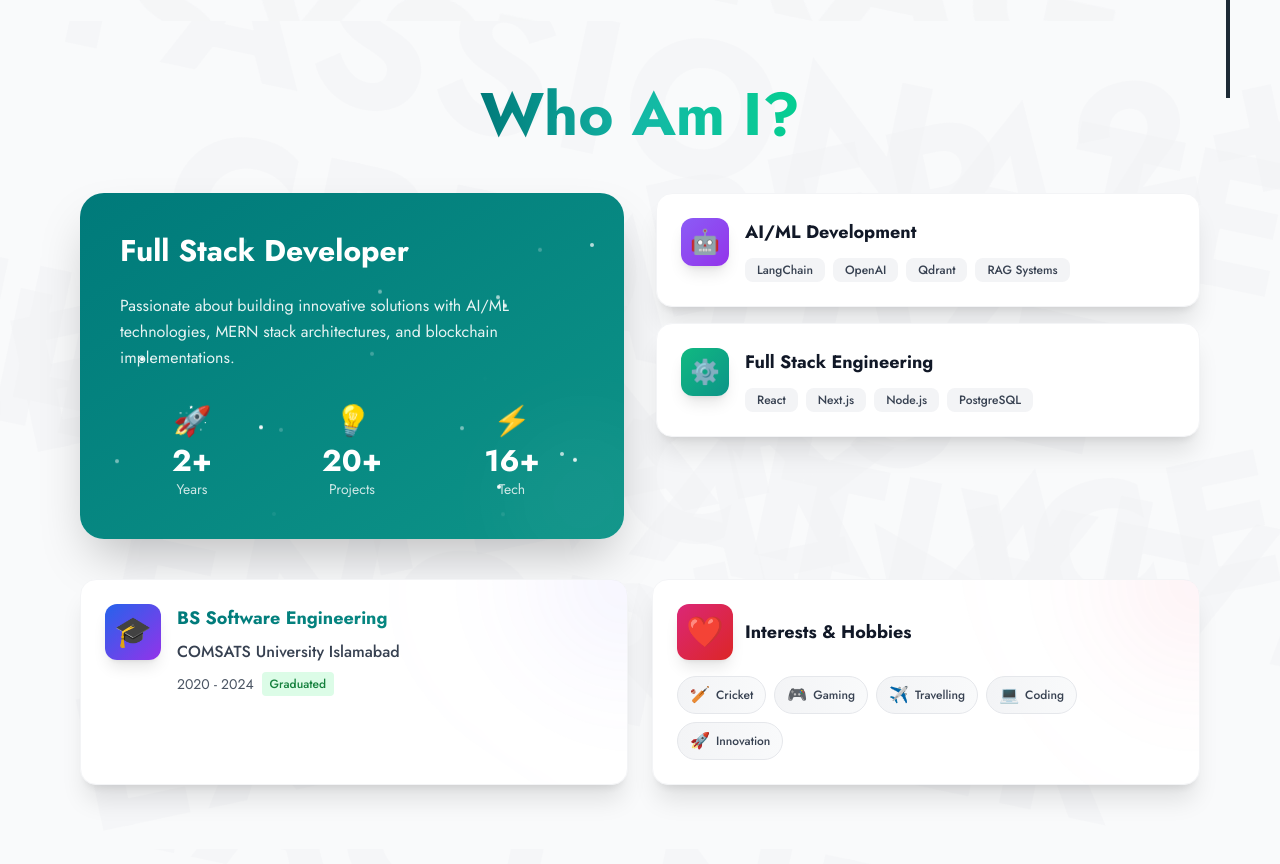
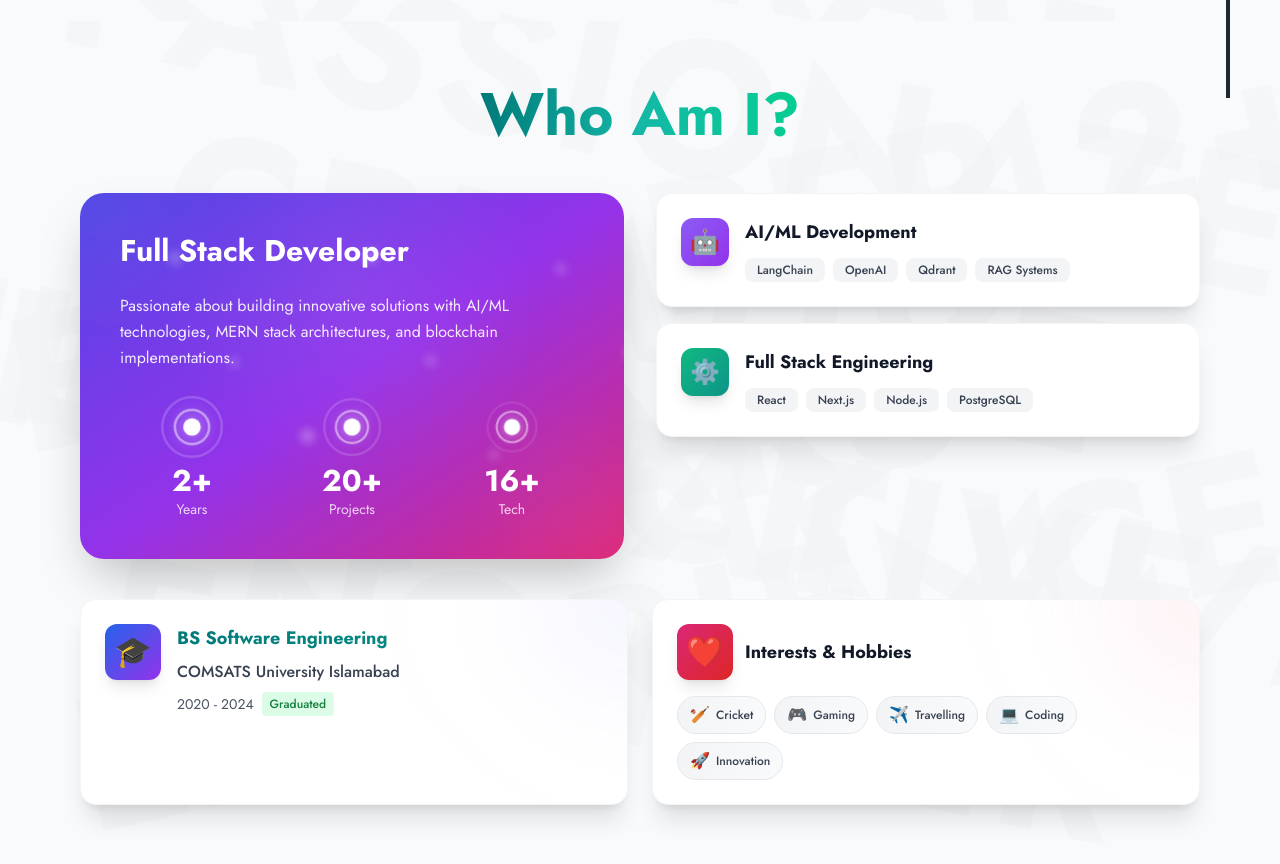
Before and after one commit to Rizu0007/Portfolio-_v2, a Next.js app: page / in a window 1280 px wide. Shown: the part 780-1644 px from the top of the page. Built offline with nearby package versions, Linux system fonts and the light colour scheme; no server answers.

Commit message:
Update About section gradient card - change to indigo-purple-pink gradient, replace emojis with animated concentric rings and glowing points, add floating orbs and morphing mesh overlay

```diff
--- a/sections/AboutSection.tsx
+++ b/sections/AboutSection.tsx
@@ -100,28 +100,50 @@ const AboutSection: React.FC = () => {
             className="relative"
           >
             <motion.div
-              className="bg-gradient-to-br from-marrsgreen to-teal-600 dark:from-carrigreen dark:to-teal-500 rounded-3xl p-8 md:p-10 text-white shadow-2xl relative overflow-hidden group"
+              className="bg-gradient-to-br from-indigo-600 via-purple-600 to-pink-600 dark:from-indigo-500 dark:via-purple-500 dark:to-pink-500 rounded-3xl p-8 md:p-10 text-white shadow-2xl relative overflow-hidden group"
               whileHover={{ scale: 1.02, rotate: -1 }}
               transition={{ type: "spring", stiffness: 300 }}
             >
-              {/* Animated particles */}
+              {/* Animated mesh gradient overlay */}
+              <div className="absolute inset-0 opacity-30">
+                <motion.div
+                  className="absolute inset-0"
+                  style={{
+                    background: "radial-gradient(circle at 20% 50%, rgba(255,255,255,0.2) 0%, transparent 50%)",
+                  }}
+                  animate={{
+                    background: [
+                      "radial-gradient(circle at 20% 50%, rgba(255,255,255,0.2) 0%, transparent 50%)",
+                      "radial-gradient(circle at 80% 50%, rgba(255,255,255,0.2) 0%, transparent 50%)",
+                      "radial-gradient(circle at 50% 80%, rgba(255,255,255,0.2) 0%, transparent 50%)",
+                      "radial-gradient(circle at 50% 20%, rgba(255,255,255,0.2) 0%, transparent 50%)",
+                      "radial-gradient(circle at 20% 50%, rgba(255,255,255,0.2) 0%, transparent 50%)",
+                    ],
+                  }}
+                  transition={{ duration: 10, repeat: Infinity }}
+                />
+              </div>
+
+              {/* Floating orbs */}
               <div className="absolute inset-0">
-                {[...Array(20)].map((_, i) => (
+                {[...Array(8)].map((_, i) => (
                   <motion.div
                     key={i}
-                    className="absolute w-1 h-1 bg-white rounded-full"
+                    className="absolute w-3 h-3 bg-white/40 rounded-full blur-sm"
                     style={{
-                      left: `${Math.random() * 100}%`,
-                      top: `${Math.random() * 100}%`,
+                      left: `${15 + i * 12}%`,
+                      top: `${20 + (i % 3) * 25}%`,
                     }}
                     animate={{
-                      y: [0, -30, 0],
-                      opacity: [0, 1, 0],
+                      y: [0, -20, 0],
+                      x: [0, 10, 0],
+                      scale: [1, 1.2, 1],
+                      opacity: [0.4, 0.8, 0.4],
                     }}
                     transition={{
-                      duration: 3,
+                      duration: 3 + i * 0.5,
                       repeat: Infinity,
-                      delay: i * 0.2,
+                      delay: i * 0.3,
                     }}
                   />
                 ))}
@@ -143,13 +165,13 @@ const AboutSection: React.FC = () => {
 
                 <div className="grid grid-cols-3 gap-4">
                   {[
-                    { value: "2+", label: "Years", icon: "🚀" },
-                    { value: "20+", label: "Projects", icon: "💡" },
-                    { value: "16+", label: "Tech", icon: "⚡" },
+                    { value: "2+", label: "Years" },
+                    { value: "20+", label: "Projects" },
+                    { value: "16+", label: "Tech" },
                   ].map((stat, i) => (
                     <motion.div
                       key={stat.label}
-                      className="text-center"
+                      className="text-center relative"
                       initial={{ opacity: 0, scale: 0 }}
                       whileInView={{ opacity: 1, scale: 1 }}
                       viewport={{ once: true }}
@@ -159,12 +181,53 @@ const AboutSection: React.FC = () => {
                         stiffness: 200,
                       }}
                     >
-                      <motion.div
-                        className="text-3xl mb-1"
-                        animate={{ rotate: [0, 10, -10, 0] }}
-                        transition={{ duration: 2, repeat: Infinity, delay: i * 0.3 }}
-                      >
-                        {stat.icon}
+                      {/* Animated point/dot */}
+                      <motion.div className="flex justify-center mb-3">
+                        <div className="relative w-12 h-12 flex items-center justify-center">
+                          {/* Outer ring */}
+                          <motion.div
+                            className="absolute w-12 h-12 rounded-full border-2 border-white/30"
+                            animate={{
+                              scale: [1, 1.3, 1],
+                              opacity: [0.3, 0.6, 0.3],
+                            }}
+                            transition={{
+                              duration: 2,
+                              repeat: Infinity,
+                              delay: i * 0.3,
+                            }}
+                          />
+                          {/* Middle ring */}
+                          <motion.div
+                            className="absolute w-8 h-8 rounded-full border-2 border-white/50"
+                            animate={{
+                              scale: [1, 1.2, 1],
+                              rotate: [0, 180, 360],
+                            }}
+                            transition={{
+                              duration: 3,
+                              repeat: Infinity,
+                              delay: i * 0.3,
+                            }}
+                          />
+                          {/* Inner dot */}
+                          <motion.div
+                            className="absolute w-4 h-4 rounded-full bg-white shadow-lg"
+                            animate={{
+                              scale: [1, 1.1, 1],
+                              boxShadow: [
+                                "0 0 10px rgba(255,255,255,0.5)",
+                                "0 0 20px rgba(255,255,255,0.8)",
+                                "0 0 10px rgba(255,255,255,0.5)",
+                              ],
+                            }}
+                            transition={{
+                              duration: 2,
+                              repeat: Infinity,
+                              delay: i * 0.3,
+                            }}
+                          />
+                        </div>
                       </motion.div>
                       <div className="text-3xl font-bold">{stat.value}</div>
                       <div className="text-sm text-white/80">{stat.label}</div>
@@ -173,7 +236,7 @@ const AboutSection: React.FC = () => {
                 </div>
               </div>
 
-              {/* Corner decoration */}
+              {/* Corner decorations */}
               <motion.div
                 className="absolute -bottom-10 -right-10 w-40 h-40 bg-white/10 rounded-full blur-2xl"
                 animate={{
@@ -181,6 +244,14 @@ const AboutSection: React.FC = () => {
                   opacity: [0.3, 0.5, 0.3],
                 }}
                 transition={{ duration: 4, repeat: Infinity }}
+              />
+              <motion.div
+                className="absolute -top-10 -left-10 w-32 h-32 bg-white/10 rounded-full blur-2xl"
+                animate={{
+                  scale: [1, 1.3, 1],
+                  opacity: [0.2, 0.4, 0.2],
+                }}
+                transition={{ duration: 5, repeat: Infinity }}
               />
             </motion.div>
           </motion.div>
```
